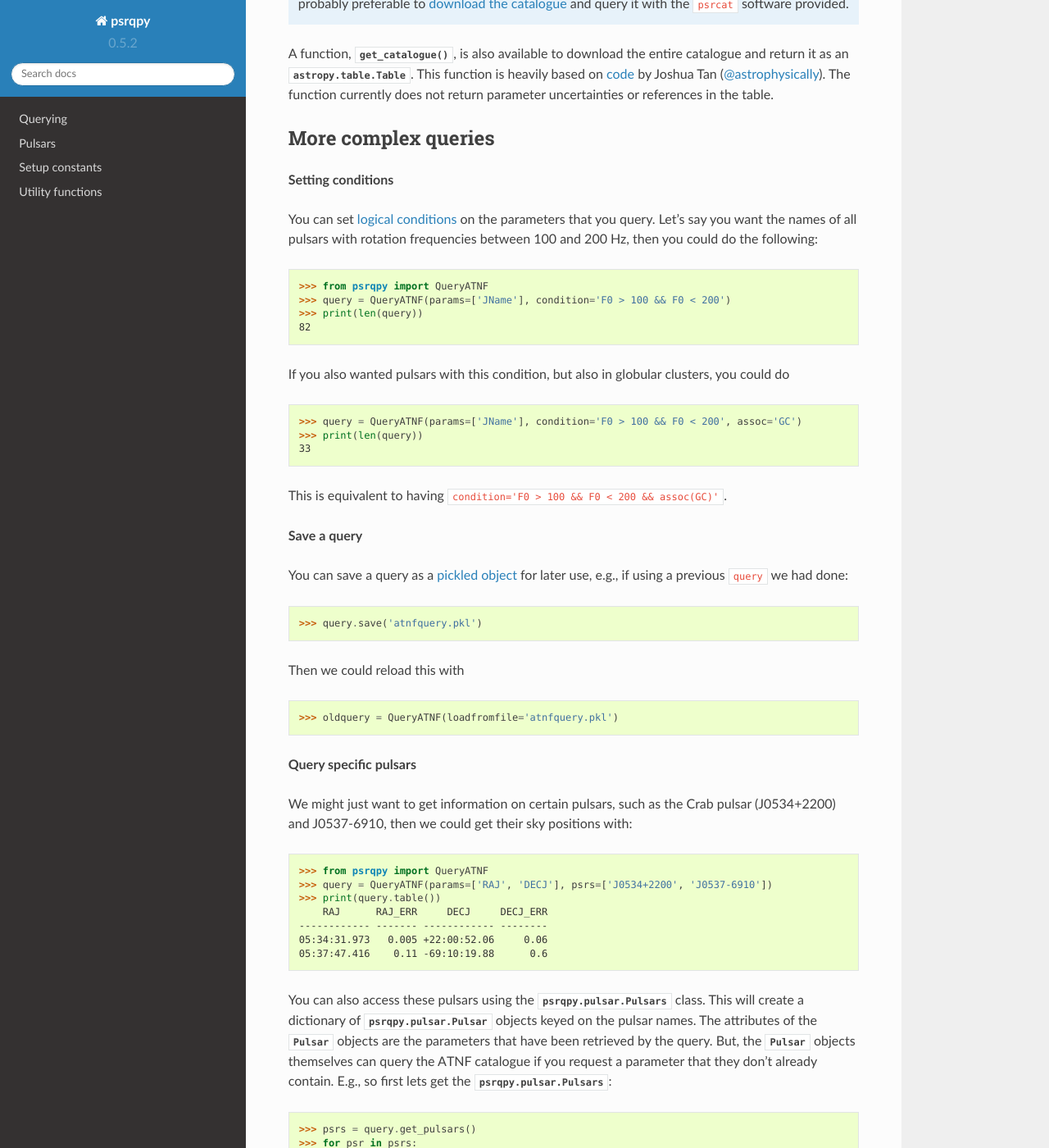
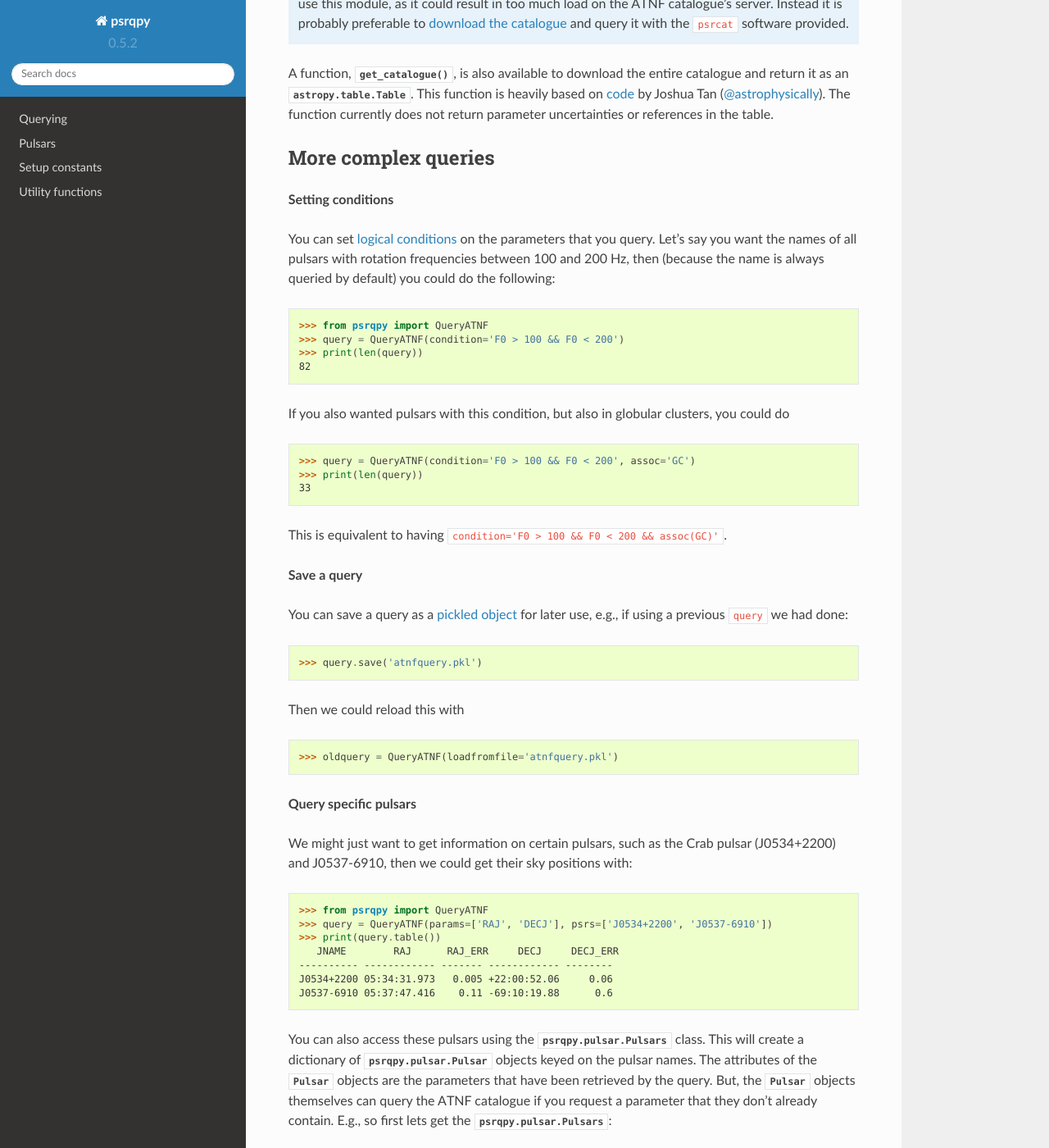
Before and after one commit to mattpitkin/psrqpy, a Sphinx documentation site: the page built from docs/source/index.rst, in a window 1280 px wide and 1400 px high, scrolled down 1869 px. Shown: the whole window at 82% size. Built offline with Sphinx 7.4.7 and the Read the Docs theme 2.0.0, drawn with Linux system fonts in a browser that asks for light colours; some of the changed text lies outside the part shown.

Commit message:
Make JNAME be returned by default for all queries

```diff
--- a/docs/source/index.rst
+++ b/docs/source/index.rst
@@ -48,10 +48,12 @@ Examples
 You can query the ATNF catalogue for any combination of the pulsar parameters listed
 `here <http://www.atnf.csiro.au/research/pulsar/psrcat/psrcat_help.html?type=expert#par_list>`_.
 
-A simple example of a query is to get the 'JName' (pulsar name based on the J2000 coordinates) and frequency 'F0' for all pulsars in the catalogue. This could be done with
+A simple example of a query is to get the frequency 'F0' for all pulsars in the catalogue. By default the
+`'JName' <http://www.atnf.csiro.au/research/pulsar/psrcat/psrcat_help.html?type=normal&highlight=jname#jname>`_
+(pulsar name based on the J2000 coordinates) parameter will also always be returned by default. This could be done with
 
    >>> from psrqpy import QueryATNF
-   >>> query = QueryATNF(params=['JName', 'F0'])
+   >>> query = QueryATNF(params=['F0'])
 
 where the parameter names are case insensitive. The returned :class:`~psrqpy.search.QueryATNF` query will
 contain a dictionary keyed on the parameter names (converted
@@ -94,16 +96,16 @@ More complex queries
 
 You can set `logical conditions <http://www.atnf.csiro.au/research/pulsar/psrcat/psrcat_help.html#condition>`_
 on the parameters that you query. Let's say you want the names of all pulsars with rotation frequencies between
-100 and 200 Hz, then you could do the following:
+100 and 200 Hz, then (because the name is always queried by default) you could do the following:
 
     >>> from psrqpy import QueryATNF
-    >>> query = QueryATNF(params=['JName'], condition='F0 > 100 && F0 < 200')
+    >>> query = QueryATNF(condition='F0 > 100 && F0 < 200')
     >>> print(len(query))
     82
 
 If you also wanted pulsars with this condition, but also in globular clusters, you could do
 
-    >>> query = QueryATNF(params=['JName'], condition='F0 > 100 && F0 < 200', assoc='GC')
+    >>> query = QueryATNF(condition='F0 > 100 && F0 < 200', assoc='GC')
     >>> print(len(query))
     33
 
@@ -128,10 +130,10 @@ J0537-6910, then we could get their sky positions with:
     >>> from psrqpy import QueryATNF
     >>> query = QueryATNF(params=['RAJ', 'DECJ'], psrs=['J0534+2200', 'J0537-6910'])
     >>> print(query.table())
-        RAJ      RAJ_ERR     DECJ     DECJ_ERR
-    ------------ ------- ------------ --------
-    05:34:31.973   0.005 +22:00:52.06     0.06
-    05:37:47.416    0.11 -69:10:19.88      0.6
+       JNAME        RAJ      RAJ_ERR     DECJ     DECJ_ERR
+    ---------- ------------ ------- ------------ --------
+    J0534+2200 05:34:31.973   0.005 +22:00:52.06     0.06
+    J0537-6910 05:37:47.416    0.11 -69:10:19.88      0.6
 
 You can also access these pulsars using the :class:`psrqpy.pulsar.Pulsars` class. This
 will create a dictionary of :class:`psrqpy.pulsar.Pulsar` objects keyed on the pulsar
@@ -182,7 +184,7 @@ by a central right ascension and declination, and with a given radius (in degree
     >>> from psrqpy import QueryATNF
     >>> # set the boundary circle centre (RAJ then DECJ) and radius
     >>> c = ['12:34:56.7', '-02:54:12.3', 10.]
-    >>> query = QueryATNF(params=['JNAME', 'RAJ', 'DECJ'], circular_boundary=c)
+    >>> query = QueryATNF(params=['RAJ', 'DECJ'], circular_boundary=c)
     >>> print(query.table())
       JNAME     RAJ  RAJ_ERR  DECJ  DECJ_ERR
     ---------- ----- ------- ------ --------
```
Also changed, not shown: README.md (+5 -4 lines), 1 other file.
